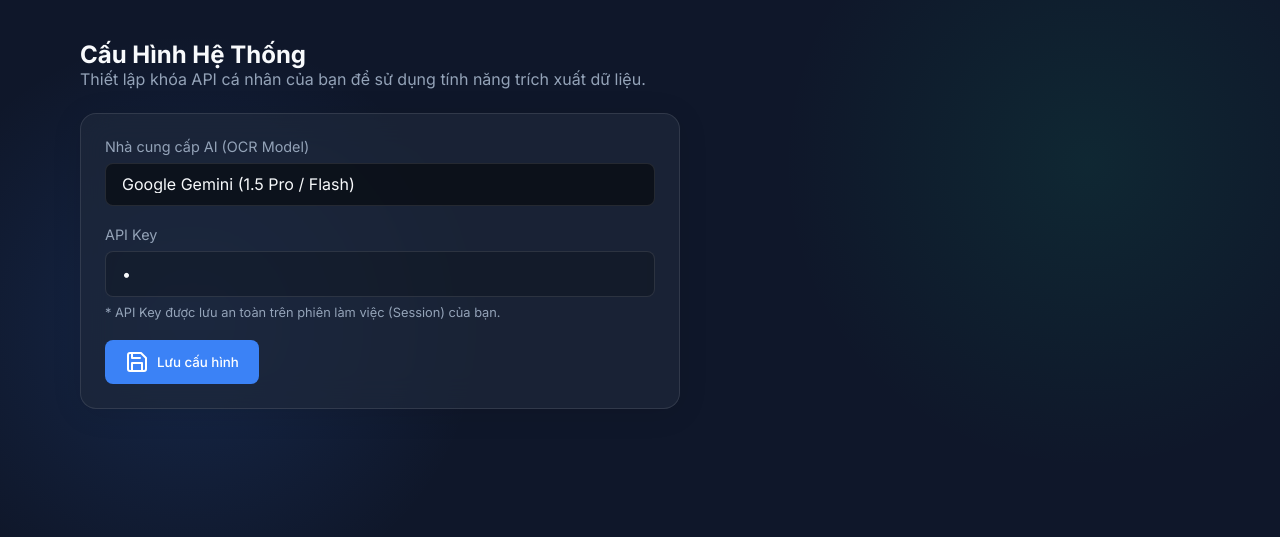
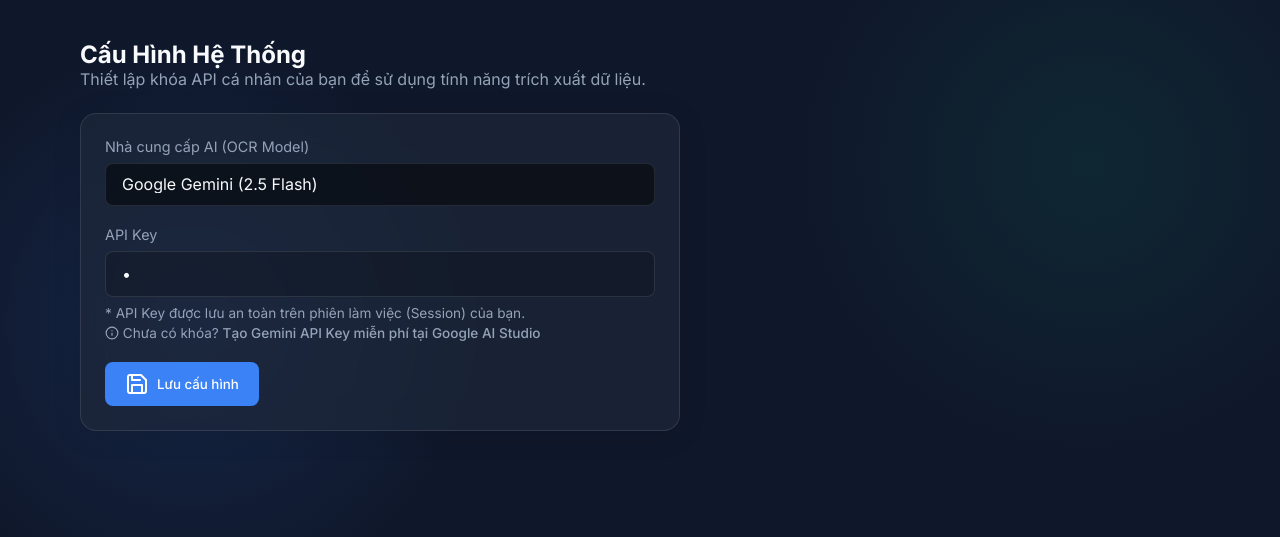
Before and after one commit to PhamNhatQuang207/Automation-maintenance-accountant, a Flask app: page /settings in a window 1280 px wide. Shown: the part 77-614 px from the top of the page. Run offline with Flask 3, Linux system fonts and the light colour scheme; the visitor is signed in with stand-in values (Sample User, id 1); parts of the project's set-up code (start-up, migrations or seed data) failed here and were passed over.

Commit message:
Update UI và sửa 1 vài lỗi nhỏ

```diff
--- a/frontend/templates/login.html
+++ b/frontend/templates/login.html
@@ -7,7 +7,7 @@
         <p>Phiên bản nội bộ BQT Park Hill 1</p>
 
         <a href="{{ url_for('auth_google') }}" class="btn btn-google">
-            <img src="https://upload.wikimedia.org/wikipedia/commons/5/53/Google_%22G%22_Logo.svg" width="20" style="margin-right: 10px;">
+            <img src="https://upload.wikimedia.org/wikipedia/commons/c/c1/Google_%22G%22_logo.svg" width="20" style="margin-right: 10px;">
             Đăng nhập với Google
         </a>
 
--- a/frontend/templates/settings.html
+++ b/frontend/templates/settings.html
@@ -2,7 +2,8 @@
 {% block content %}
 <div class="dashboard-container">
     <h2>Cấu Hình Hệ Thống</h2>
-    <p style="color: var(--text-muted); margin-bottom: 24px;">Thiết lập khóa API cá nhân của bạn để sử dụng tính năng trích xuất dữ liệu.</p>
+    <p style="color: var(--text-muted); margin-bottom: 24px;">Thiết lập khóa API cá nhân của bạn để sử dụng tính năng
+        trích xuất dữ liệu.</p>
 
     <div class="glass-panel" style="max-width: 600px;">
         {% if success %}
@@ -15,16 +16,37 @@
             <div class="form-group">
                 <label>Nhà cung cấp AI (OCR Model)</label>
                 <select class="form-control" name="ocr_provider" style="background: rgba(0,0,0,0.5);">
-                    <option value="gemini" {% if ocr_provider == 'gemini' %}selected{% endif %}>Google Gemini (1.5 Pro / Flash)</option>
-                    <option value="openai" {% if ocr_provider == 'openai' %}selected{% endif %}>OpenAI (GPT-4o)</option>
+                    <option value="gemini" {% if ocr_provider=='gemini' %}selected{% endif %}>Google Gemini (2.5 Flash)
+                    </option>
+                    <option value="openai" {% if ocr_provider=='openai' %}selected{% endif %}>OpenAI (GPT-4o)</option>
                 </select>
             </div>
 
             <div class="form-group">
                 <label>API Key</label>
-                <input type="password" class="form-control" name="api_key" value="{{ api_key }}" placeholder="Nhập API Key của bạn..." required>
-                <div style="font-size: 0.8rem; color: var(--text-muted); margin-top: 8px;">
-                    * API Key được lưu an toàn trên phiên làm việc (Session) của bạn.
+                <input type="password" class="form-control" name="api_key" value="{{ api_key }}"
+                    placeholder="Nhập API Key của bạn..." required>
+                <div style="font-size: 0.85rem; color: var(--text-muted); margin-top: 8px;">
+                    <div style="margin-bottom: 4px;">* API Key được lưu an toàn trên phiên làm việc (Session) của bạn.
+                    </div>
+
+                    <div id="gemini-help">
+                        <i data-feather="info"
+                            style="width: 14px; height: 14px; vertical-align: middle; margin-bottom: 2px;"></i>
+                        Chưa có khóa? <a href="https://aistudio.google.com/api-keys" target="_blank"
+                            rel="noopener noreferrer"
+                            style="color: var(--primary-color); text-decoration: none; font-weight: 500;">Tạo Gemini API
+                            Key miễn phí tại Google AI Studio</a>
+                    </div>
+
+                    <div id="openai-help" style="display: none;">
+                        <i data-feather="info"
+                            style="width: 14px; height: 14px; vertical-align: middle; margin-bottom: 2px;"></i>
+                        Chưa có khóa? <a href="https://platform.openai.com/api-keys" target="_blank"
+                            rel="noopener noreferrer"
+                            style="color: var(--primary-color); text-decoration: none; font-weight: 500;">Tạo OpenAI API
+                            Key tại OpenAI Platform</a>
+                    </div>
                 </div>
             </div>
 
@@ -32,4 +54,27 @@
         </form>
     </div>
 </div>
+
+<script>
+    (function () {
+        const providerSelect = document.querySelector('select[name="ocr_provider"]');
+        const geminiHelp = document.getElementById('gemini-help');
+        const openaiHelp = document.getElementById('openai-help');
+
+        if (!providerSelect || !geminiHelp || !openaiHelp) return;
+
+        function toggleHelp() {
+            if (providerSelect.value === 'gemini') {
+                geminiHelp.style.display = 'block';
+                openaiHelp.style.display = 'none';
+            } else {
+                geminiHelp.style.display = 'none';
+                openaiHelp.style.display = 'block';
+            }
+        }
+
+        providerSelect.addEventListener('change', toggleHelp);
+        toggleHelp(); // Khởi tạo trạng thái ban đầu
+    })();
+</script>
 {% endblock %}
```
